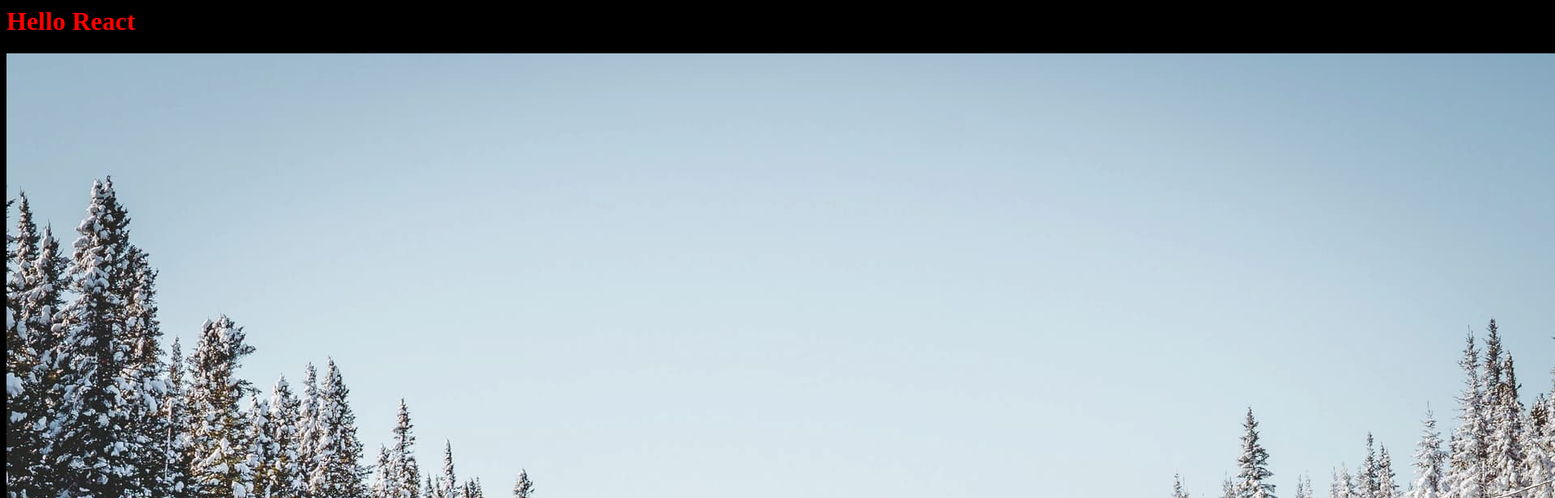
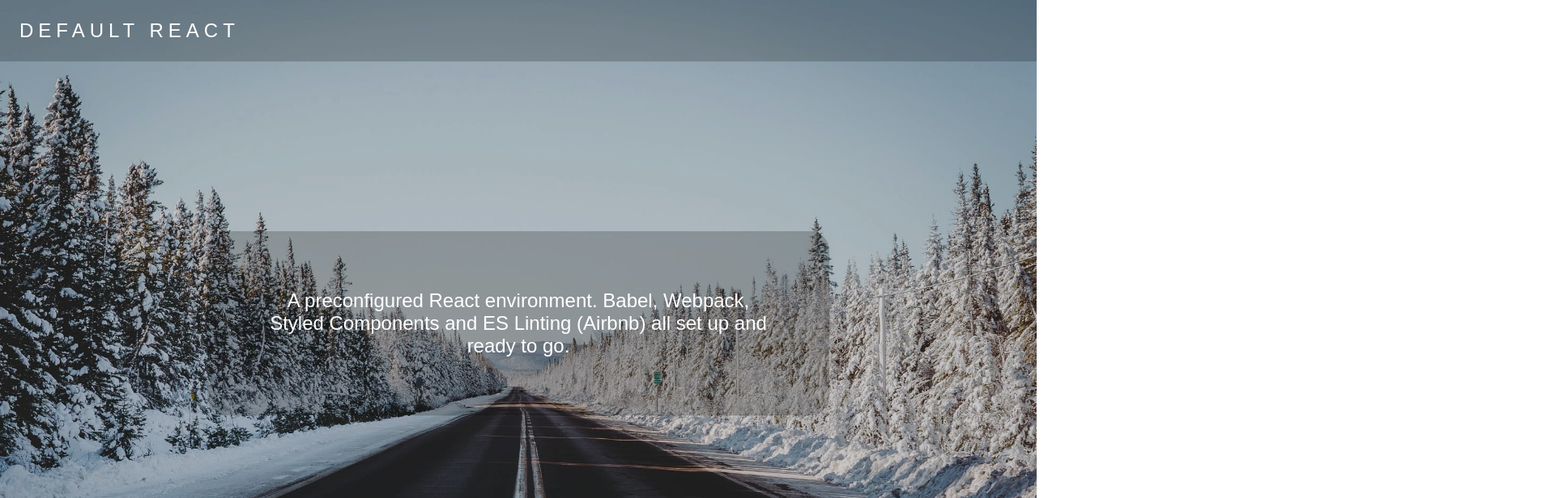
Before and after one commit to jleomorris/default-react-template, a React app: page / in a window 1280 px wide. Shown: the top 616 px of the page at 81% size, 1920 px wide, since content can reach past the window. Built offline with nearby package versions, Linux system fonts and the light colour scheme.

Commit message:
Add GlobalStyle

```diff
--- a/src/App.js
+++ b/src/App.js
@@ -1,13 +1,67 @@
 import React from 'react';
-// import ReactDOM from "react-dom";
-import './app.css';
-import thumb from './demo.jpg';
+// Styled components
+import styled from 'styled-components';
+// Images
+import demo from './demo.jpg';
+// Components
+import GlobalStyle from './components/GlobalStyle';
 
 const App = () => (
-  <div>
-    <h1>Hello React</h1>
-    <img src={thumb} alt="demo" />
+  <div className="app">
+    <GlobalStyle />
+    <StyledApp>
+      <img src={demo} alt="background" />
+      <h1>Default React</h1>
+      <p>
+        A preconfigured React environment. Babel, Webpack, Styled Components and
+        ES Linting (Airbnb) all set up and ready to go.
+      </p>
+    </StyledApp>
   </div>
 );
 
+// Styled components
+const StyledApp = styled.div`
+  position: relative;
+  display: flex;
+  justify-content: center;
+  align-items: center;
+  height: 100vh;
+
+  img {
+    position: absolute;
+    top: 0;
+    left: 0;
+    width: 100%;
+    height: 100vh;
+    filter: brightness(0.8);
+    z-index: -1;
+  }
+
+  h1 {
+    color: white;
+    font-size: 2rem;
+    position: absolute;
+    left: 0;
+    top: 0;
+    letter-spacing: 0.5rem;
+    text-transform: uppercase;
+    padding: 2rem;
+    background: rgba(0, 0, 0, 0.2);
+    width: 100%;
+    font-family: sans-serif;
+    font-weight: 100;
+  }
+
+  p {
+    text-align: center;
+    font-size: 2rem;
+    width: 60%;
+    background: rgba(0, 0, 0, 0.2);
+    border-radius: 2rem;
+    color: white;
+    padding: 6rem;
+  }
+`;
+
 export default App;
--- a/src/app.css
+++ /dev/null
@@ -1,4 +0,0 @@
-body {
-  color: red;
-  background: black;
-}
--- /dev/null
+++ b/src/components/GlobalStyle.js
@@ -0,0 +1,19 @@
+import { createGlobalStyle } from 'styled-components';
+
+const GlobalStyle = createGlobalStyle`
+  * {
+    margin: 0;
+    padding: 0;
+    box-sizing: border-box;
+    font-family: sans-serif;
+  }
+
+  // Media Queries
+  html {
+      @media (max-width: 1700px) {
+          font-size: 75%;
+      }
+  }
+`;
+
+export default GlobalStyle;
```
